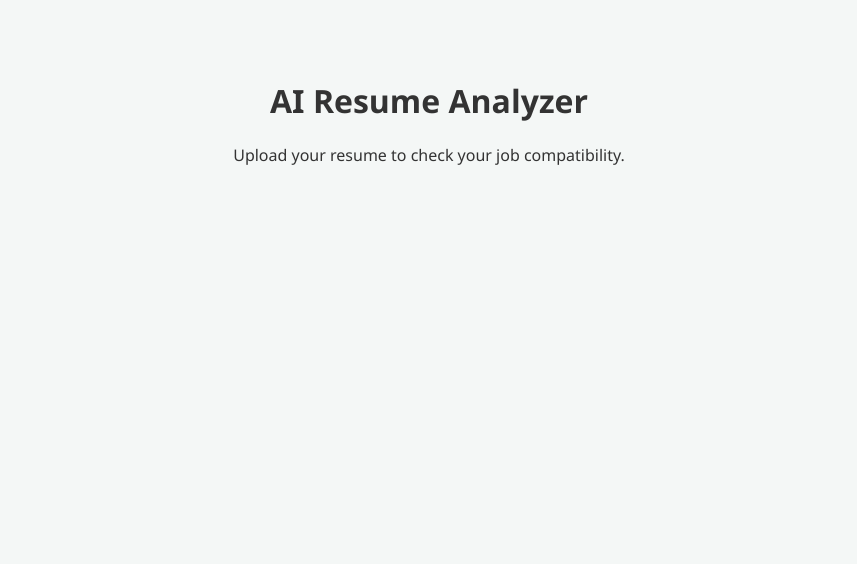
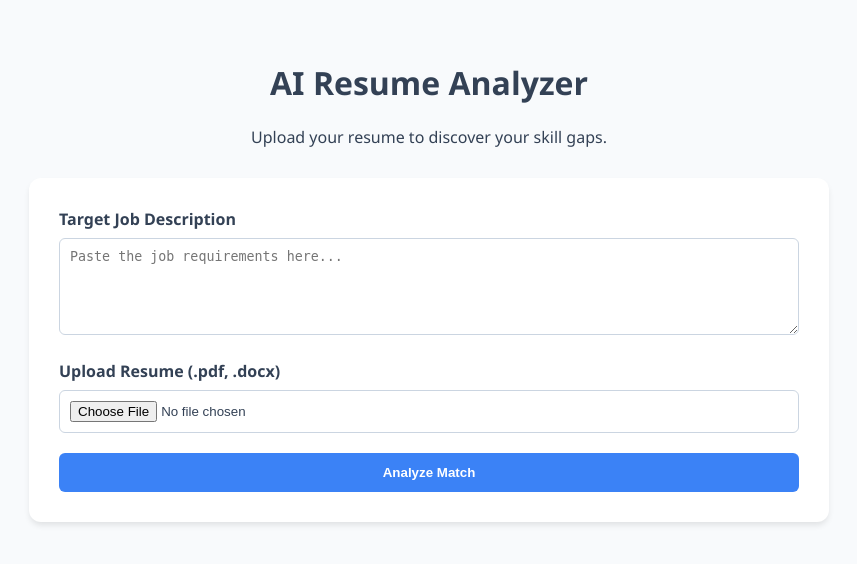
Before and after one commit to xmonokrishna16/AI-Resume-Analyzer, a Flask app: page / in a window 1280 px wide. Shown: the top 564 px of the page, without its empty margins (211-1068 px from the left). Run offline with Flask 3, Linux system fonts and the light colour scheme.

Commit message:
Complete AI resume analyzer with frontend and database integration

```diff
--- a/app.py
+++ b/app.py
@@ -1,11 +1,113 @@
-from flask import Flask, render_template
+import os
+from flask import Flask, render_template, request, jsonify
+from werkzeug.utils import secure_filename
+
+# Import our custom AI modules
+from core.db import get_db_connection
+from core.parser import extract_text_from_pdf, extract_text_from_docx
+from core.nlp_engine import extract_skills
+from core.matcher import calculate_match
+from core.roadmap import generate_roadmap
 
 app = Flask(__name__)
 
-# Basic route to serve the homepage
+# Configure a temporary upload folder
+UPLOAD_FOLDER = 'uploads'
+os.makedirs(UPLOAD_FOLDER, exist_ok=True)
+app.config['UPLOAD_FOLDER'] = UPLOAD_FOLDER
+
 @app.route('/')
 def home():
+    """Renders the main frontend dashboard."""
     return render_template('index.html')
+
+@app.route('/api/analyze', methods=['POST'])
+def analyze_resume():
+    """Handles the resume upload, runs AI analysis, and returns JSON."""
+
+    # 1. Validate the incoming request
+    if 'resume' not in request.files:
+        return jsonify({"error": "No resume file uploaded."}), 400
+
+    file = request.files['resume']
+    job_description = request.form.get('job_desc', '')
+
+    if file.filename == '':
+        return jsonify({"error": "Empty filename."}), 400
+
+    # 2. Save file temporarily
+    filename = secure_filename(file.filename)
+    filepath = os.path.join(app.config['UPLOAD_FOLDER'], filename)
+    file.save(filepath)
+
+    # 3. Parse the document
+    if filename.endswith('.pdf'):
+        raw_text = extract_text_from_pdf(filepath)
+    elif filename.endswith('.docx'):
+        raw_text = extract_text_from_docx(filepath)
+    else:
+        return jsonify({"error": "Unsupported file format. Please upload PDF or DOCX."}), 400
+
+    # Clean up the temporary file immediately after reading
+    os.remove(filepath)
+
+    # 4. Run NLP Skill Extraction
+    resume_skills = extract_skills(raw_text)
+    job_skills = extract_skills(job_description.lower()) # Extract skills required by the job
+
+    # 5. Run Semantic Matching & Gap Analysis
+    match_score, missing_skills = calculate_match(resume_skills, job_skills)
+
+
+
+    # 6. Generate Roadmap
+    roadmap = generate_roadmap(missing_skills)
+
+    # --- NEW: SAVE TO MYSQL DATABASE ---
+    try:
+        conn = get_db_connection()
+        if conn:
+            cursor = conn.cursor()
+
+            # Insert Job
+            cursor.execute(
+                "INSERT INTO Jobs (job_title, job_description) VALUES (%s, %s)",
+                ("Target Role", job_description)
+            )
+            job_id = cursor.lastrowid
+
+            # Insert Resume (Assuming user_id 1 for now until you add login)
+            cursor.execute(
+                "INSERT INTO Resumes (user_id, original_filename, raw_text) VALUES (%s, %s, %s)",
+                (1, filename, raw_text)
+            )
+            resume_id = cursor.lastrowid
+
+            # Insert Analysis Result
+            import json
+            cursor.execute(
+                "INSERT INTO Analysis (resume_id, job_id, match_score, missing_skills) VALUES (%s, %s, %s, %s)",
+                (resume_id, job_id, match_score, json.dumps(missing_skills))
+            )
+
+            conn.commit()
+            cursor.close()
+            conn.close()
+            print("✅ Analysis saved to database successfully.")
+    except Exception as e:
+        print(f"⚠️ Database save failed: {e}")
+    # -----------------------------------
+
+
+    # 7. Return the final payload to the frontend
+    return jsonify({
+        "status": "success",
+        "resume_skills_found": resume_skills,
+        "job_skills_required": job_skills,
+        "match_score": match_score,
+        "missing_skills": missing_skills,
+        "roadmap": roadmap
+    })
 
 if __name__ == '__main__':
     app.run(debug=True)
--- /dev/null
+++ b/core/roadmap.py
@@ -0,0 +1,22 @@
+# A simple knowledge base for your MVP. You can expand this later.
+ROADMAP_DATA = {
+    'react': "Learn React components, hooks (useState, useEffect), and state management.",
+    'django': "Study Django ORM, function/class-based views, and URL routing.",
+    'postgresql': "Learn relational database design, complex joins, and indexing.",
+    'aws': "Start with AWS IAM basics, S3 for storage, and EC2 for hosting.",
+    'docker': "Learn to write Dockerfiles and manage containers with Docker Compose.",
+    'spring boot': "Learn Spring MVC, dependency injection, and JPA."
+}
+
+def generate_roadmap(missing_skills):
+    """Generates actionable learning steps for missing skills."""
+    roadmap = []
+    for i, skill in enumerate(missing_skills):
+        # Fetch the specific advice, or provide a default fallback
+        action = ROADMAP_DATA.get(skill.lower(), f"Look up crash courses and documentation for {skill}.")
+        roadmap.append({
+            "step": i + 1,
+            "skill": skill.capitalize(),
+            "action": action
+        })
+    return roadmap
--- a/static/css/style.css
+++ b/static/css/style.css
@@ -1,7 +1,108 @@
 body {
     font-family: 'Segoe UI', Tahoma, Geneva, Verdana, sans-serif;
-    background-color: #f4f7f6;
-    color: #333;
+    background-color: #f8fafc;
+    color: #334155;
+    margin: 0;
+    padding: 40px 20px;
+}
+
+.container {
+    max-width: 800px;
+    margin: 0 auto;
+}
+
+header {
     text-align: center;
-    padding: 50px;
+    margin-bottom: 30px;
 }
+
+.card {
+    background: white;
+    padding: 30px;
+    border-radius: 12px;
+    box-shadow: 0 4px 6px -1px rgba(0, 0, 0, 0.1);
+}
+
+.form-group {
+    margin-bottom: 20px;
+}
+
+label {
+    display: block;
+    font-weight: 600;
+    margin-bottom: 8px;
+}
+
+textarea,
+input {
+    width: 100%;
+    padding: 10px;
+    border: 1px solid #cbd5e1;
+    border-radius: 6px;
+    box-sizing: border-box;
+}
+
+button {
+    background-color: #3b82f6;
+    color: white;
+    border: none;
+    padding: 12px 24px;
+    border-radius: 6px;
+    cursor: pointer;
+    font-weight: bold;
+    width: 100%;
+}
+
+button:hover {
+    background-color: #2563eb;
+}
+
+.btn-secondary {
+    background-color: #64748b;
+    margin-top: 20px;
+}
+
+.btn-secondary:hover {
+    background-color: #475569;
+}
+
+.dashboard-grid {
+    display: grid;
+    grid-template-columns: 1fr 1fr;
+    gap: 20px;
+    margin-bottom: 30px;
+}
+
+.chart-container {
+    text-align: center;
+    position: relative;
+}
+
+#score-text {
+    position: absolute;
+    top: 50%;
+    left: 50%;
+    transform: translate(-50%, -50%);
+    margin: 0;
+}
+
+.bad-list {
+    list-style-type: none;
+    padding: 0;
+}
+
+.bad-list li {
+    background: #fef2f2;
+    color: #991b1b;
+    padding: 10px;
+    margin-bottom: 8px;
+    border-radius: 6px;
+}
+
+.roadmap-step {
+    background: #eff6ff;
+    border-left: 4px solid #3b82f6;
+    padding: 15px;
+    margin-bottom: 15px;
+    border-radius: 0 6px 6px 0;
+}
--- a/static/js/main.js
+++ b/static/js/main.js
@@ -1 +1,81 @@
-console.log("main.js loaded");
+document.getElementById('analyze-form').addEventListener('submit', async (e) => {
+    e.preventDefault(); // Prevent page reload
+
+    const form = e.target;
+    const formData = new FormData(form);
+    const submitBtn = document.getElementById('submit-btn');
+    const loadingText = document.getElementById('loading');
+    const uploadSection = document.getElementById('upload-section');
+    const dashboardSection = document.getElementById('dashboard-section');
+
+    // Show loading state
+    submitBtn.style.display = 'none';
+    loadingText.style.display = 'block';
+
+    try {
+        // Call your Flask API
+        const response = await fetch('/api/analyze', {
+            method: 'POST',
+            body: formData
+        });
+
+        const data = await response.json();
+
+        if (data.status === 'success') {
+            // Hide upload, show dashboard
+            uploadSection.style.display = 'none';
+            dashboardSection.style.display = 'block';
+
+            // 1. Render Score Chart
+            renderChart(data.match_score);
+            document.getElementById('score-text').innerText = `${data.match_score}% Match`;
+
+            // 2. Render Missing Skills
+            const missingList = document.getElementById('missing-skills-list');
+            missingList.innerHTML = '';
+            data.missing_skills.forEach(skill => {
+                const li = document.createElement('li');
+                li.innerText = `❌ ${skill}`;
+                missingList.appendChild(li);
+            });
+
+            // 3. Render Roadmap
+            const roadmapList = document.getElementById('roadmap-list');
+            roadmapList.innerHTML = '';
+            data.roadmap.forEach(step => {
+                const div = document.createElement('div');
+                div.className = 'roadmap-step';
+                div.innerHTML = `<strong>Step ${step.step}: ${step.skill}</strong><br>${step.action}`;
+                roadmapList.appendChild(div);
+            });
+        } else {
+            alert("Error: " + data.error);
+            submitBtn.style.display = 'block';
+            loadingText.style.display = 'none';
+        }
+    } catch (error) {
+        console.error("Error analyzing resume:", error);
+        alert("Something went wrong on the server.");
+        submitBtn.style.display = 'block';
+        loadingText.style.display = 'none';
+    }
+});
+
+let scoreChartInstance = null;
+function renderChart(score) {
+    const ctx = document.getElementById('scoreChart').getContext('2d');
+    if (scoreChartInstance) scoreChartInstance.destroy();
+
+    scoreChartInstance = new Chart(ctx, {
+        type: 'doughnut',
+        data: {
+            labels: ['Match', 'Gap'],
+            datasets: [{
+                data: [score, 100 - score],
+                backgroundColor: ['#22c55e', '#e2e8f0'],
+                borderWidth: 0
+            }]
+        },
+        options: { cutout: '80%', responsive: true }
+    });
+}
--- a/templates/index.html
+++ b/templates/index.html
@@ -6,13 +6,60 @@
     <meta name="viewport" content="width=device-width, initial-scale=1.0">
     <title>AI Resume Analyzer</title>
     <link rel="stylesheet" href="{{ url_for('static', filename='css/style.css') }}">
+    <script src="https://cdn.jsdelivr.net/npm/chart.js"></script>
 </head>
 
 <body>
     <div class="container">
-        <h1>AI Resume Analyzer</h1>
-        <p>Upload your resume to check your job compatibility.</p>
+        <!-- Header -->
+        <header>
+            <h1>AI Resume Analyzer</h1>
+            <p>Upload your resume to discover your skill gaps.</p>
+        </header>
 
+        <!-- Upload Section -->
+        <div id="upload-section" class="card">
+            <form id="analyze-form">
+                <div class="form-group">
+                    <label>Target Job Description</label>
+                    <textarea name="job_desc" rows="5" required
+                        placeholder="Paste the job requirements here..."></textarea>
+                </div>
+                <div class="form-group">
+                    <label>Upload Resume (.pdf, .docx)</label>
+                    <input type="file" name="resume" accept=".pdf,.docx" required>
+                </div>
+                <button type="submit" id="submit-btn">Analyze Match</button>
+            </form>
+            <div id="loading" style="display: none;">🧠 AI is analyzing your profile...</div>
+        </div>
+
+        <!-- Dashboard Section (Hidden by default) -->
+        <div id="dashboard-section" class="card" style="display: none;">
+            <h2>Analysis Results</h2>
+
+            <div class="dashboard-grid">
+                <!-- Score Chart -->
+                <div class="chart-container">
+                    <canvas id="scoreChart"></canvas>
+                    <h3 id="score-text">0%</h3>
+                </div>
+
+                <!-- Missing Skills -->
+                <div class="skills-container">
+                    <h3>Critical Missing Skills</h3>
+                    <ul id="missing-skills-list" class="bad-list"></ul>
+                </div>
+            </div>
+
+            <!-- Roadmap -->
+            <div class="roadmap-container">
+                <h3>Personalized Learning Roadmap</h3>
+                <div id="roadmap-list" class="roadmap-timeline"></div>
+            </div>
+
+            <button onclick="location.reload()" class="btn-secondary">Analyze Another</button>
+        </div>
     </div>
 
     <script src="{{ url_for('static', filename='js/main.js') }}"></script>
```
Also changed, not shown: core/db.py (added, +18 -0 lines), core/matcher.py (+53 -1 lines), core/nlp_engine.py (+54 -1 lines), core/parser.py (+57 -1 lines), core/__init__.py (added).
